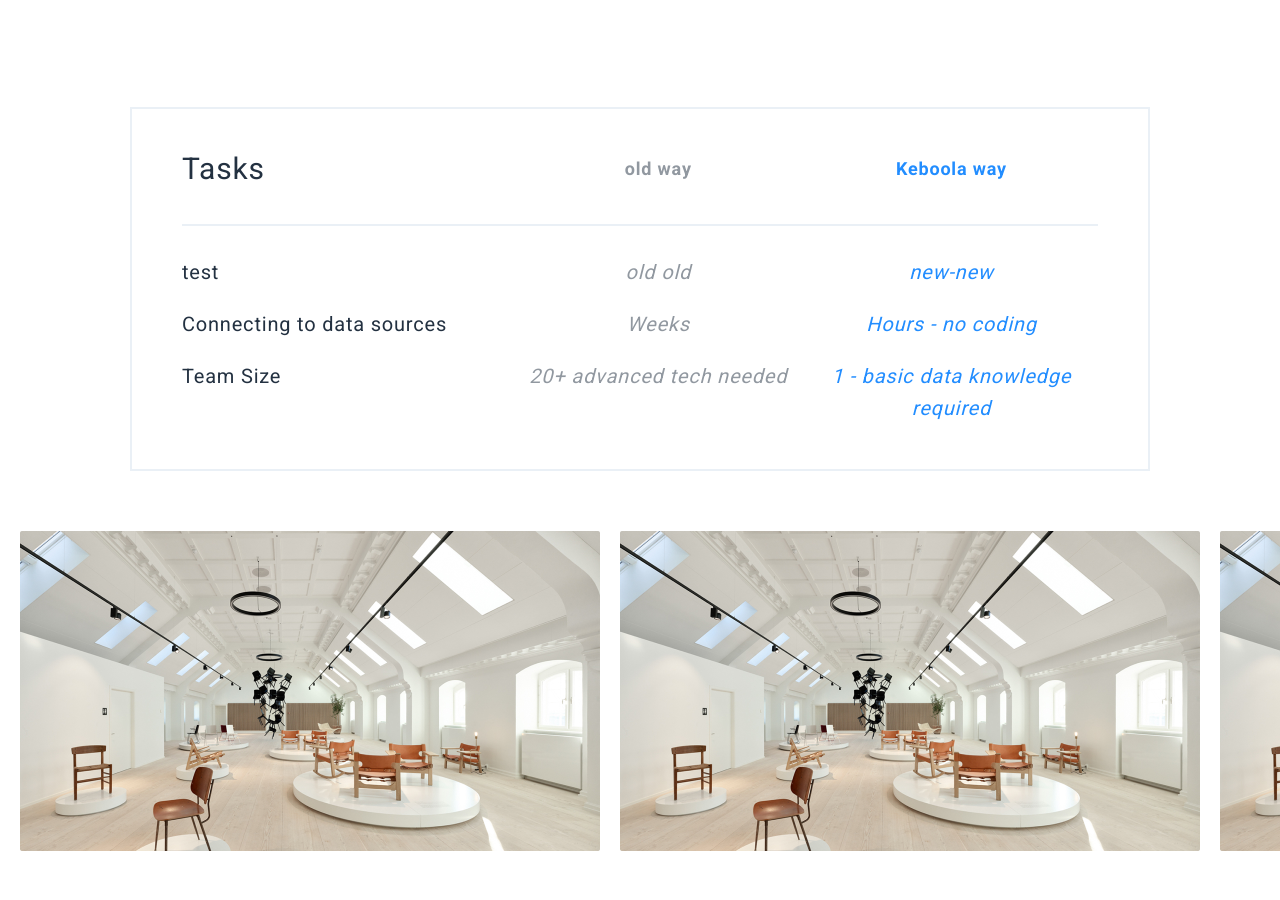
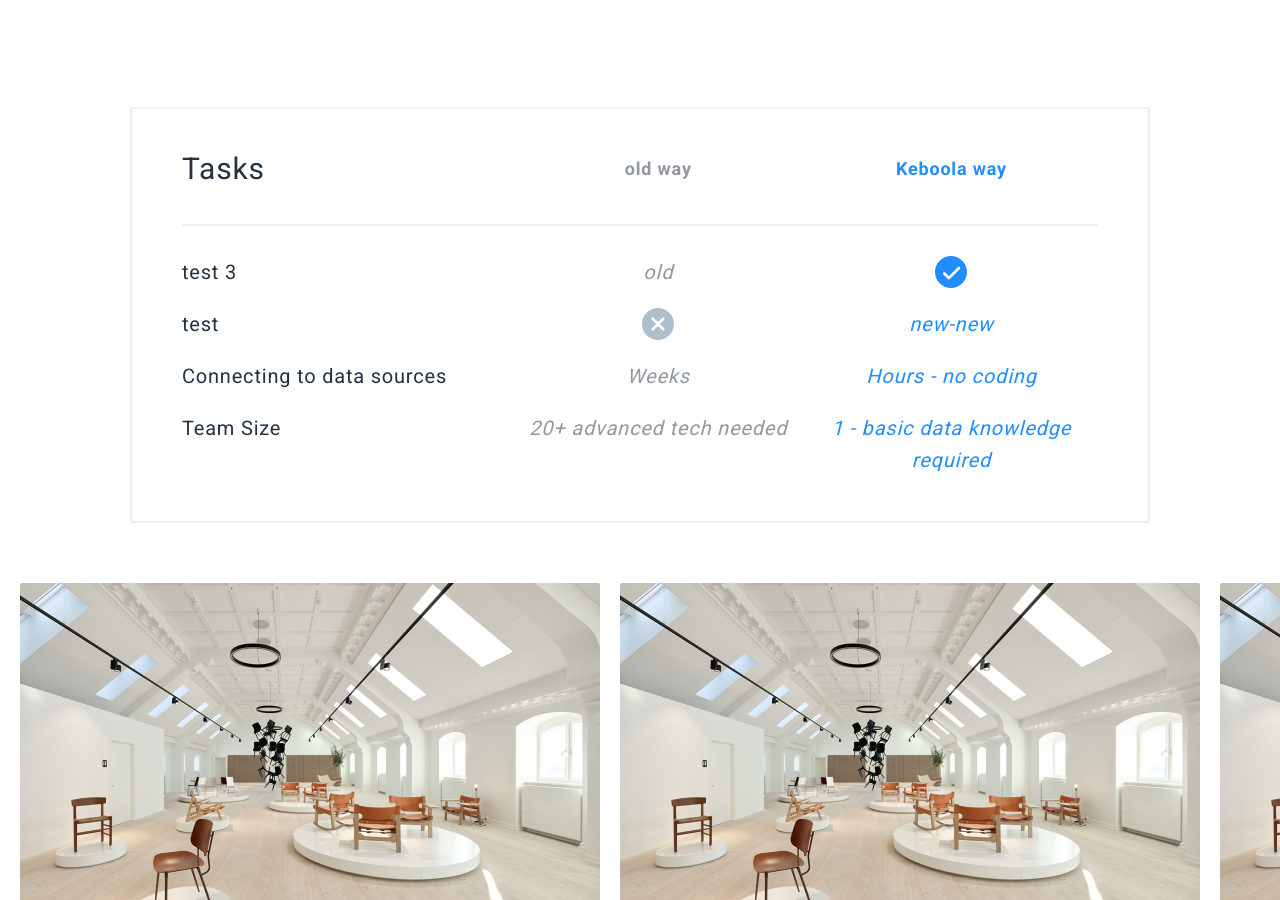
Before and after one commit to keboola/website, a Jekyll site: the page built from _product/index.md, in a window 1280 px wide and 900 px high, scrolled down 3286 px. Built offline with Jekyll 4.4.1, drawn with Linux system fonts in a browser that asks for light colours; nearby versions of some CDN libraries.

Commit message:
Update from Forestry.io - Updated index.md

```diff
--- a/_product/index.md
+++ b/_product/index.md
@@ -86,8 +86,11 @@
     valueold: old way
     valuenew: Keboola way
   tablerow:
+  - name: test 3
+    valueold: old
+    valuenew: 'true'
   - name: test
-    valueold: old old
+    valueold: 'false'
     valuenew: new-new
   - name: Connecting to data sources
     valueold: Weeks
```
